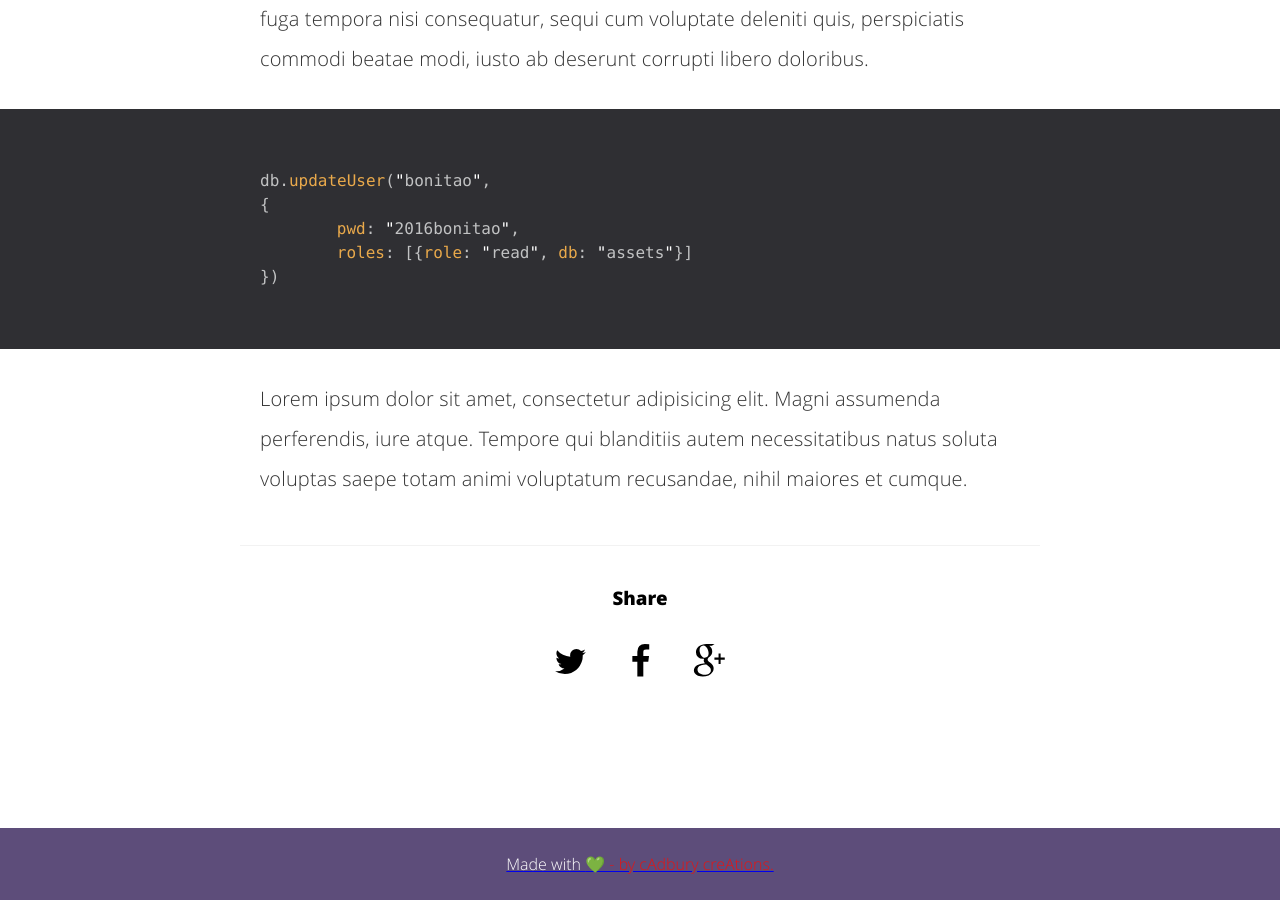
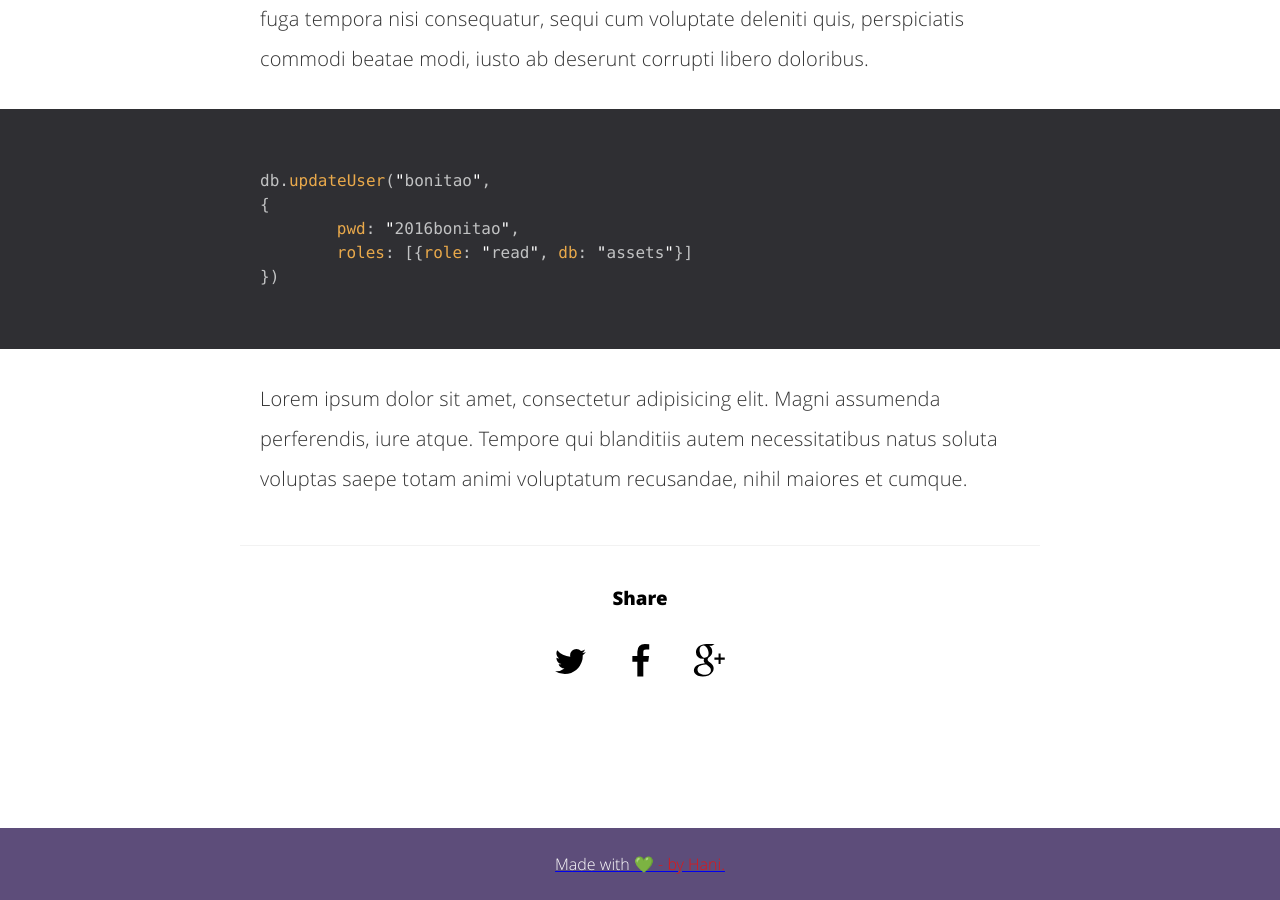
Before and after one commit to hfgfdfhsdgs45/profile, a Jekyll site: the page built from _posts/2016-03-10-space.md, in a window 1280 px wide and 900 px high, scrolled down 3588 px. Built offline with Jekyll 4.4.1, drawn with Linux system fonts in a browser that asks for light colours; comment, search, counter and statistics services are not loaded; part of the change alters nothing that is shown.

```diff
--- a/_includes/footer.html
+++ b/_includes/footer.html
@@ -1,5 +1,5 @@
 <footer>
-	<a href="abduliitr.github.io/homework" target="_blank">
-	<p>Made with <span id="heart">💚 - by cAdbury creAtions.</span></p>
+	<a href="khanheenu111.github.io/profile/" target="_blank">
+	<p>Made with <span id="heart">💚 - by Hani.</span></p>
     </a>
 </footer>
--- a/_includes/menu-search.html
+++ b/_includes/menu-search.html
@@ -66,7 +66,7 @@
                         <use xlink:href="#icon-right-arrow"></use>
                     </svg>
                     <a key-trigger=1
-                        href="https://abduliitr.github.io/profile/"> home</a>
+                        href="https://khanheenu111.github.io/profile/"> home</a>
                 </li>
                 <li>
                     <span class="counter-menu">2</span>
@@ -74,7 +74,7 @@
                         <use xlink:href="#icon-right-arrow"></use>
                     </svg>
                     <a key-trigger=2
-                        href="https://abduliitr.github.io/profile/posts"> my posts</a>
+                        href="https://khanheenu111.github.io/profile/posts"> my posts</a>
                 </li>
                 <li>
                     <span class="counter-menu">3</span>
@@ -82,7 +82,7 @@
                         <use xlink:href="#icon-right-arrow"></use>
                     </svg>
                     <a key-trigger=3
-                        href="https://abduliitr.github.io/profile/series"> series</a>
+                        href="https://khanheenu111.github.io/profile/series"> series</a>
                 </li>
                 <li>
                     <span class="counter-menu">4</span>
@@ -90,7 +90,7 @@
                         <use xlink:href="#icon-right-arrow"></use>
                     </svg>
                     <a key-trigger=4
-                        href="https://abduliitr.github.io/profile/tags"> tags</a>
+                        href="https://khanheenu111.github.io/profile/tags"> tags</a>
                 </li>
                 <li>
                     <span class="counter-menu">5</span>
@@ -98,7 +98,7 @@
                         <use xlink:href="#icon-right-arrow"></use>
                     </svg>
                     <a key-trigger=5
-                        href="https://abduliitr.github.io/profile/about"> about me</a>
+                        href="https://khanheenu111.github.io/profile/about"> about me</a>
                 </li>
           </ul>
       </nav>
```
Also changed, not shown: README.md, img/myPhoto1.jpeg.
